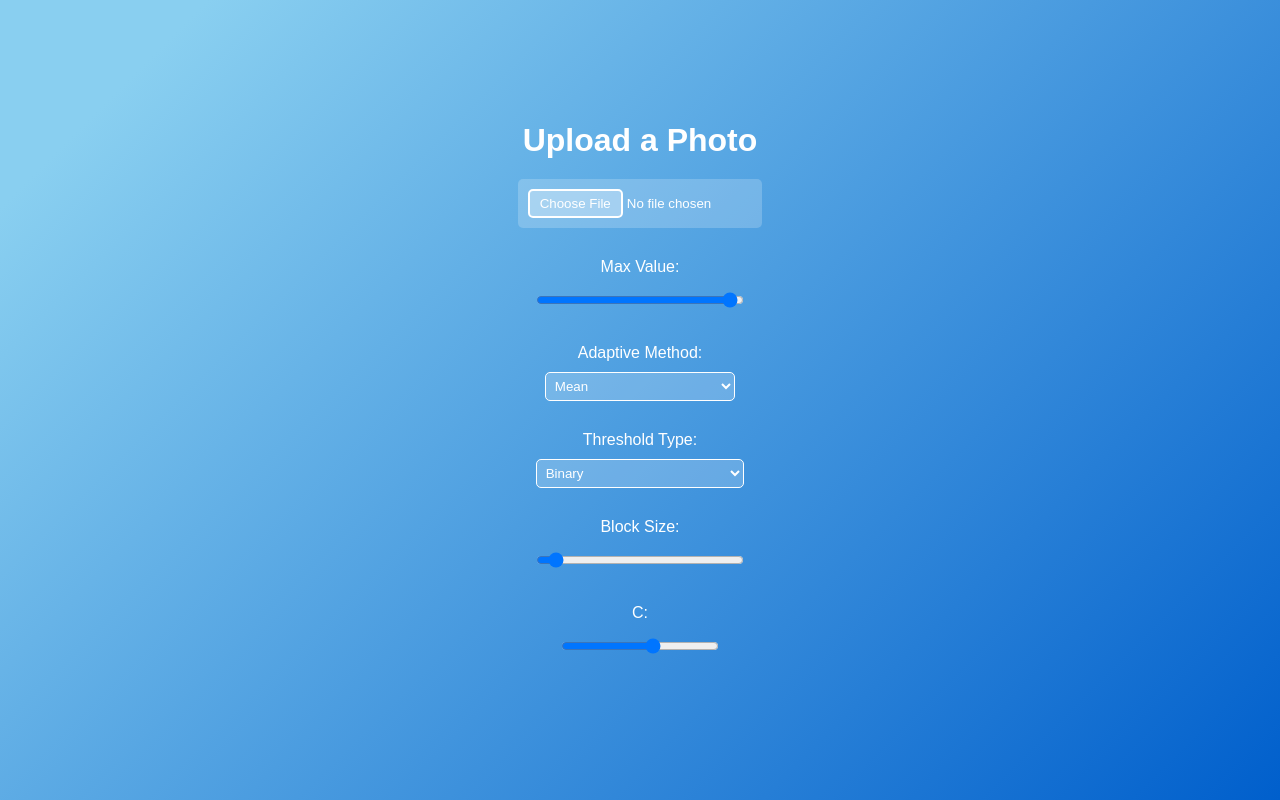
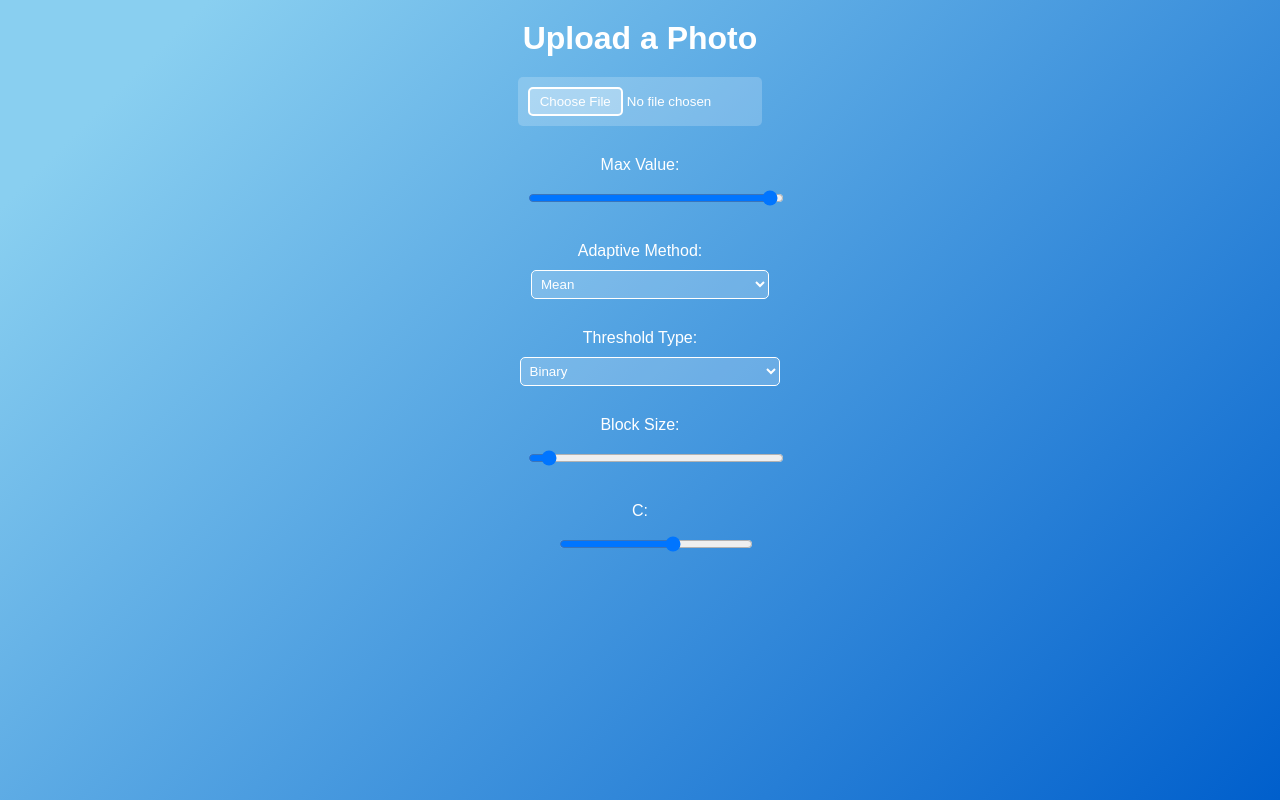
Before and after one commit to Rtycz/img_to_stl_converter, a Flask app: page / in a window 1280 px wide. Run offline with Flask 3, Linux system fonts and the light colour scheme.

Commit message:
[CONV-9] fix layout after image loaded

```diff
--- a/static/css/styles.css
+++ b/static/css/styles.css
@@ -7,15 +7,17 @@ body {
     padding: 0;
     display: flex;
     flex-direction: column;
-    justify-content: center;
+    justify-content: flex-start;
     align-items: center;
     height: 100vh;
     background: linear-gradient(135deg, #89CFF0 10%, #005FCC 100%);
     color: white;
     text-align: center;
+    overflow-y: auto;
 }
 
 h1 {
+    margin-top: 20px;
     margin-bottom: 20px;
     font-size: 2em;
 }
@@ -28,6 +30,7 @@ h1 {
     border: 2px solid #fff;
     border-radius: 10px;
     overflow: hidden;
+    max-width: 100%;
 }
 
 #preview img {
@@ -67,6 +70,7 @@ input[type="file"] {
     color: white;
     cursor: pointer;
     width: 80%;
+    max-width: 600px;
 }
 
 input[type="file"]::file-selector-button {
@@ -90,6 +94,7 @@ input[type="file"]::file-selector-button:hover {
     border: 2px solid #fff;
     border-radius: 10px;
     overflow: hidden;
+    max-width: 100%;
 }
 
 #processedImageContainer img {
@@ -105,6 +110,8 @@ input[type="file"]::file-selector-button:hover {
     display: flex;
     flex-direction: column;
     align-items: center;
+    width: 100%;
+    max-width: 600px;
 }
 
 .controls label {
@@ -114,7 +121,7 @@ input[type="file"]::file-selector-button:hover {
 
 .controls input[type="range"], .controls select {
     margin: 10px;
-    width: 80%;
+    width: 100%;
     padding: 5px;
     border-radius: 5px;
     border: 1px solid #fff;
```
